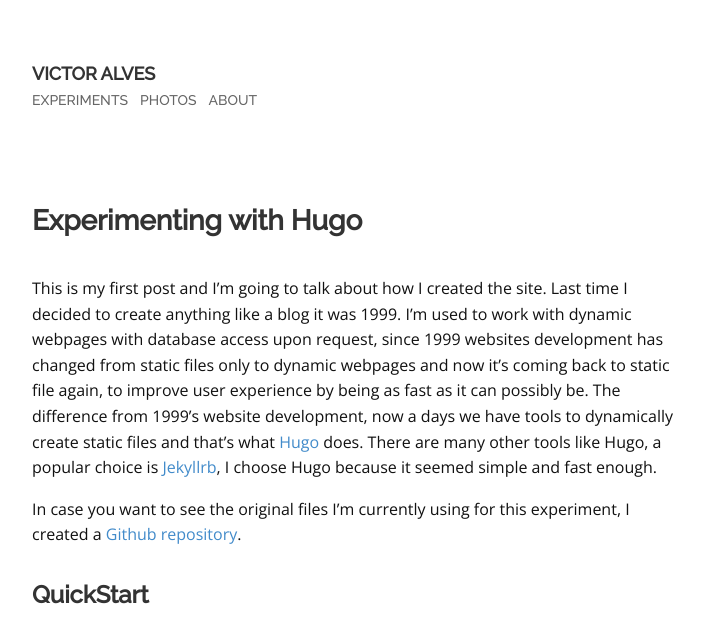
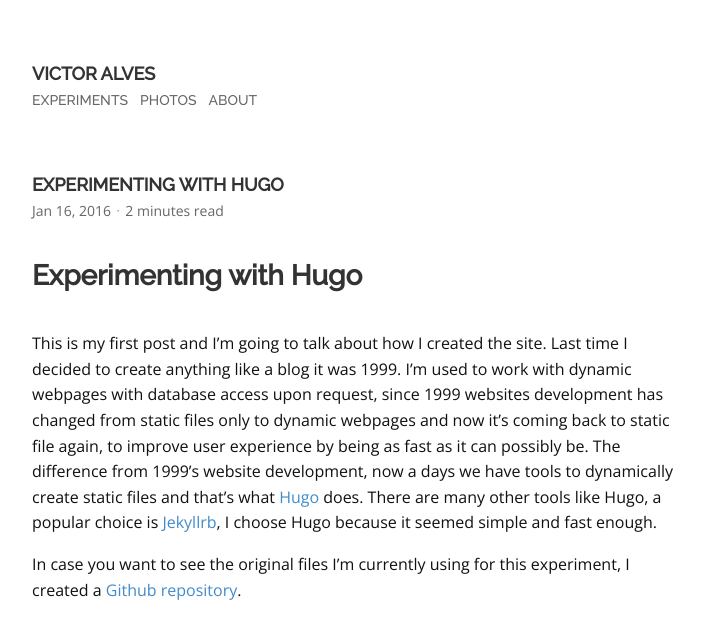
Before and after one commit to vhugo/vhugo.github.io, a plain HTML site: page posts/experimenting-with-hugo/index.html in a window 1280 px wide. Shown: the top 628 px of the page, without its empty margins (279-1000 px from the left). Drawn offline with nearby package versions, Linux system fonts and the light colour scheme.

Commit message:
no message

```diff
--- a/posts/experimenting-with-hugo/index.html
+++ b/posts/experimenting-with-hugo/index.html
@@ -97,9 +97,27 @@
     </div>
 </section>
 
-<section class="main">
+
+<section class="main post non-narrow zero-top-spacing">
     <div class="container">
         <div class="content">
+            <div class="front-matter">
+                <div class="title-container">
+                    <div class="page-heading">
+
+
+        Experimenting with Hugo
+
+
+</div>
+
+                    <div class="initials"><a href="/">VA</a></div>
+                </div>
+                <div class="meta">
+                    <div class="date" title="Sat Jan 16 2016 15:53:26 BRST">Jan 16, 2016</div>
+                    <div class="reading-time"><div class="middot"></div>2 minutes read</div>
+                </div>
+            </div>
             <div class="markdown">
 
 
@@ -139,6 +157,12 @@ git clone https://github.com/nishanths/cocoa-hugo-theme.git themes/cocoa
 
 <p>As a developer I love text editors of all kind, but don&rsquo;t like fancy IDEs as much. For years I used <a href="https://macromates.com/">TextMate</a> and when <a href="http://www.sublimetext.com/">SublimeText</a> showed up and I felt the need to switch editors, been using it ever since. There&rsquo;s a new editor emerging from the GitHub team called <a href="https://atom.io">Atom</a>, still miss a lot of packages that I&rsquo;m used to on SublimeText, but it looks promising. SublimeText has some packages to help edit markdown, but I found a MarkDown editor called <a href="http://writed.io/">Writed</a>, loved it.</p>
 
+                <br>
+                <p><a href="/posts/">Back to posts</a></p>
+            </div>
+            <br>
+            <div class="disqus">
+
             </div>
         </div>
     </div>
@@ -147,5 +171,6 @@ git clone https://github.com/nishanths/cocoa-hugo-theme.git themes/cocoa
 
 
 
+
 </body>
 </html>
```
Also changed, not shown: categories/development/index.html (+21 -1 lines), fixed/index.html (+21 -1 lines), posts/index.html (+23 -1 lines), tags/experiment/index.html (+21 -1 lines), tags/hugo/index.html (+21 -1 lines).
